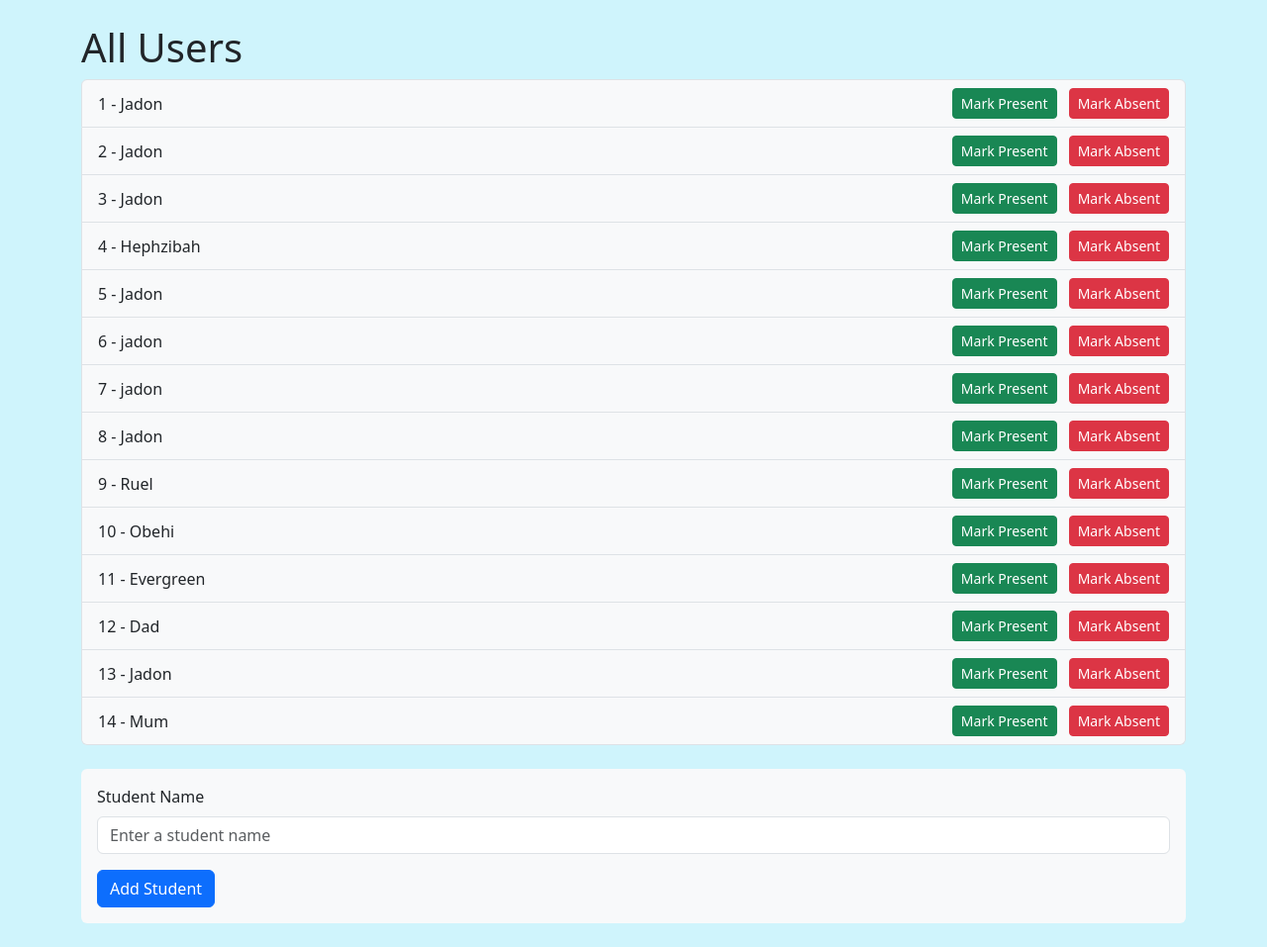
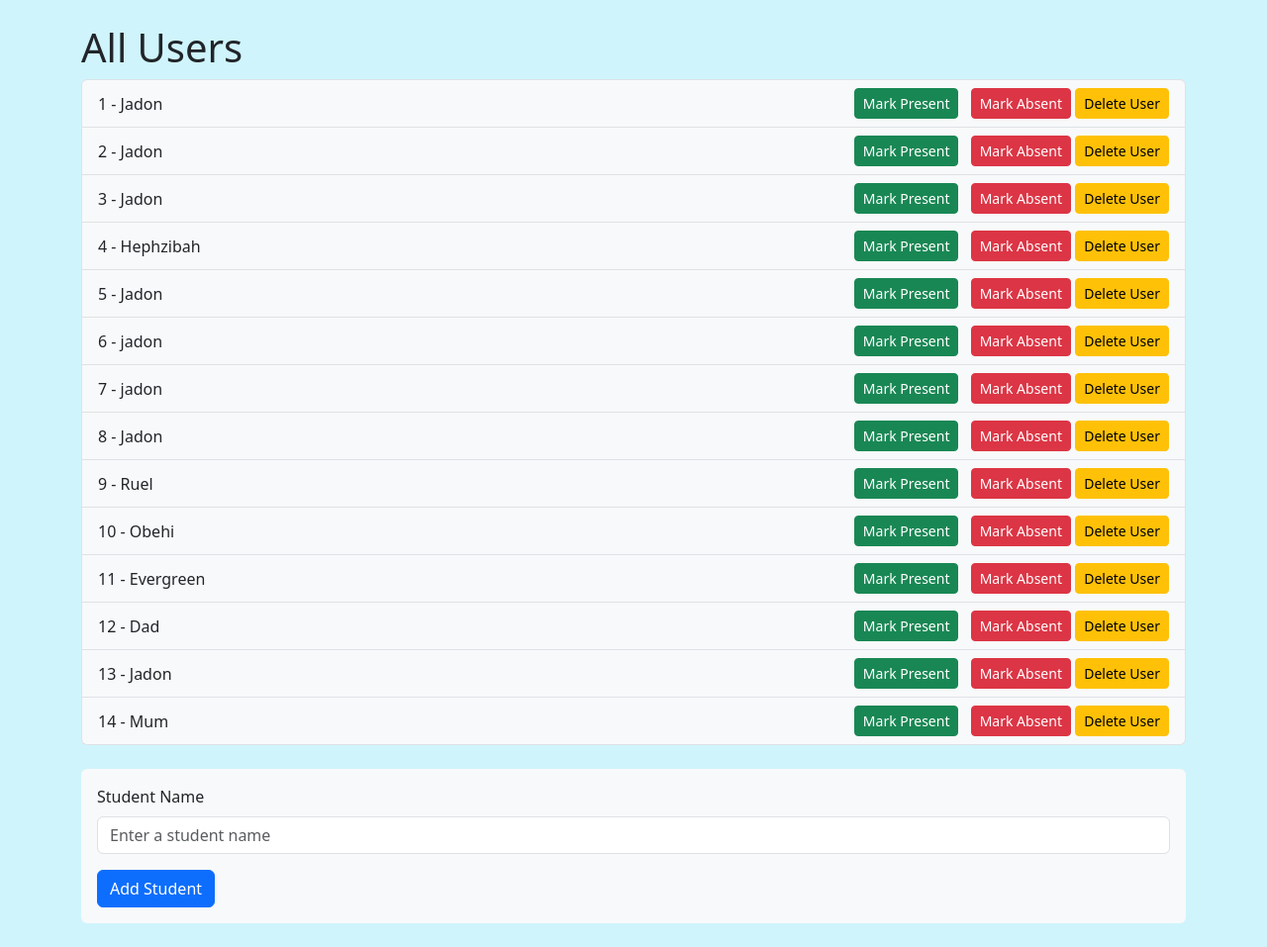
Before and after one commit to jadonuadiale-maker/attendance-app, a Flask app: page /users in a window 1280 px wide. Shown: the part 80-1037 px from the top of the page at 99% size. Run offline with Flask 3, Linux system fonts and the light colour scheme; data comes from the database, SQL or seed files in the repository.

Commit message:
Fix delete user button to use POST form and correct route

```diff
--- a/app.py
+++ b/app.py
@@ -36,5 +36,13 @@ def attendance():
     records = AttendanceRecord.query.all()
     return render_template('attendance.html', records=records)
 
+@app.route('/delete_user/<int:id>', methods=['POST'])
+def delete_user(id):
+    user = User.query.get_or_404(id)
+    db.session.delete(user)
+    db.session.commit()
+    return redirect('/attendance')
+
+
 if __name__ == '__main__':
     app.run(debug=True)
--- a/templates/users.html
+++ b/templates/users.html
@@ -12,6 +12,10 @@
             <div>
                 <a href="/mark/{{ user.id }}/Present" class="btn btn-sm btn-success me-2">Mark Present</a>
                 <a href="/mark/{{ user.id }}/Absent" class="btn btn-sm btn-danger">Mark Absent</a>
+
+                <form action="/delete_user/{{ user.id }}" method="POST" style="display:inline;">
+                    <button type="submit" class="btn btn-sm btn-warning">Delete User</button>
+                </form>
             </div>
         </li>
     {% endfor %}
```
